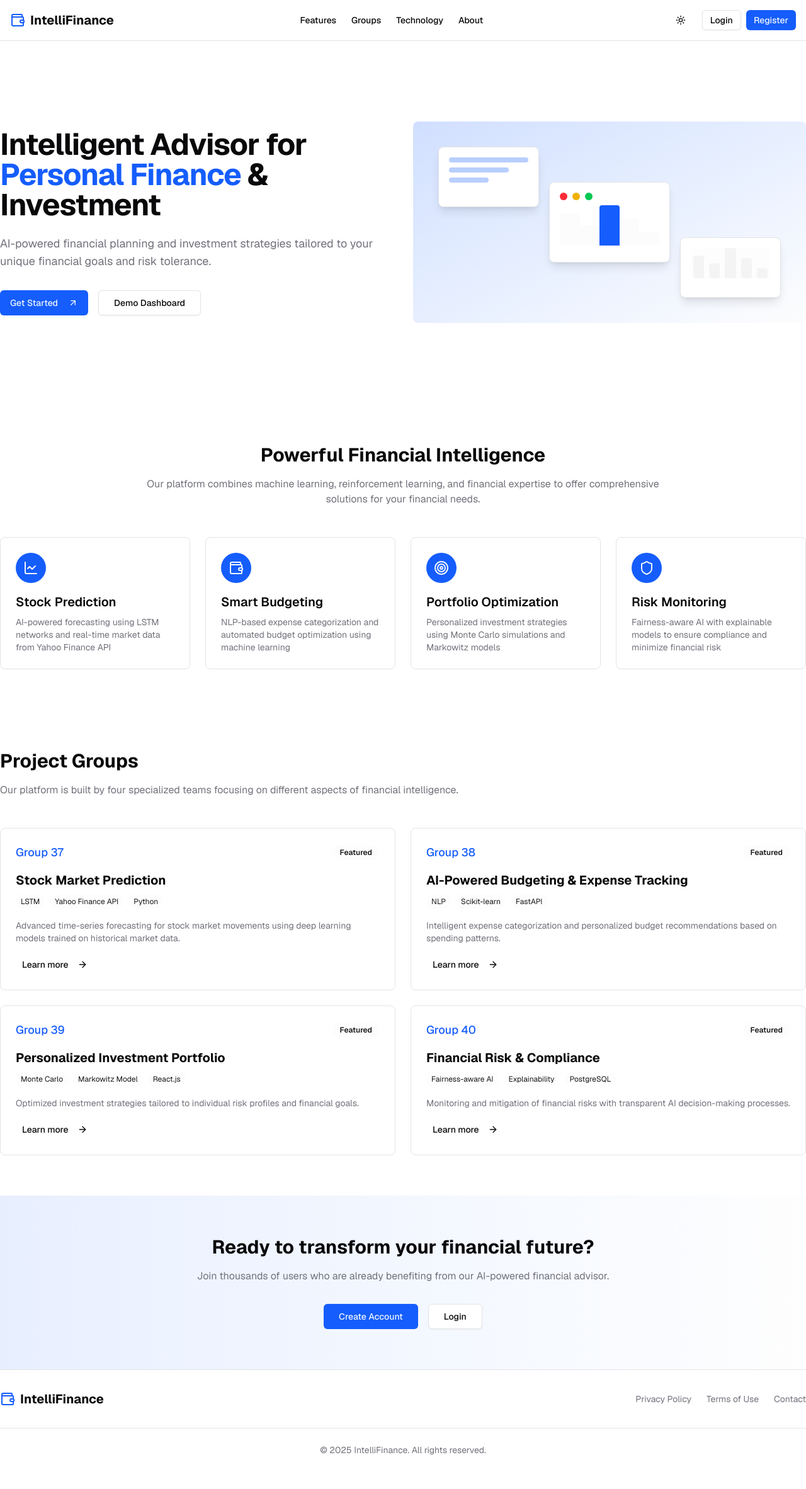
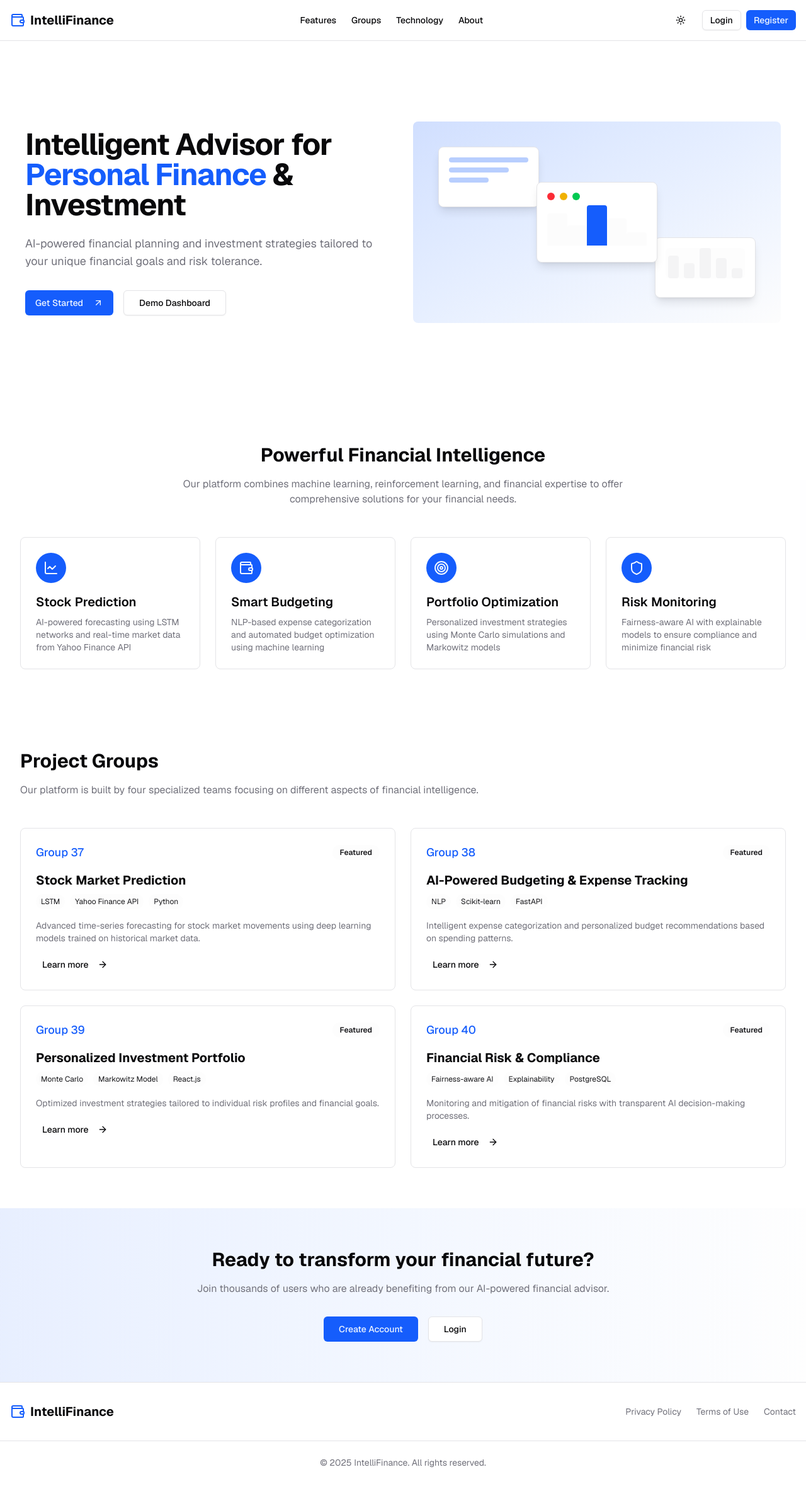
Before and after one commit to VithurshanS/intelligent-finance-advisor-frontend, a Next.js app: page / in a window 1280 px wide. Shown: the whole page at 63% size. Built offline with nearby package versions, Linux system fonts and the light colour scheme.

Commit message:
Update layout and page components: replace logo with link, adjust padding, and enhance structure for better layout consistency

```diff
--- a/src/app/(dashboard)/_components/sidebar-heading.tsx
+++ b/src/app/(dashboard)/_components/sidebar-heading.tsx
@@ -27,7 +27,7 @@ export function SidebarHeading() {
                             animate={{ opacity: 1, x: 0 }}
                             transition={{ duration: 0.3, ease: "easeOut" }}
                         >
-                            <span className="font-bold text-base">Spend Wise</span>
+                            <span className="font-bold text-base">IntelliFinance</span>
                             <span className="text-xs text-muted-foreground">Smart money management</span>
                         </motion.div>
                     )}
--- a/src/app/auth/layout.tsx
+++ b/src/app/auth/layout.tsx
@@ -1,6 +1,7 @@
 import React from "react";
 import { Wallet } from "lucide-react"
 import Image from "next/image";
+import Link from "next/link";
 
 export default function AuthLayout({children}: {
     children: React.ReactNode
@@ -9,10 +10,10 @@ export default function AuthLayout({children}: {
         <div className="grid min-h-svh lg:grid-cols-2">
             <div className="flex flex-col gap-4 p-6 md:p-6">
                 <div className="flex justify-start gap-2">
-                    <div className="flex items-center gap-2">
+                    <Link href={'/'} className="flex items-center gap-2">
                         <Wallet className="h-6 w-6 text-primary"/>
                         <span className="font-bold text-xl">IntelliFinance</span>
-                    </div>
+                    </Link>
                 </div>
                 {children}
             </div>
--- a/src/app/layout.tsx
+++ b/src/app/layout.tsx
@@ -28,7 +28,7 @@ export default function RootLayout({
                 enableSystem
                 disableTransitionOnChange
             >
-            {children}
+                {children}
             </ThemeProvider>
         </div>
         <ToastContainer/>
--- a/src/app/page.tsx
+++ b/src/app/page.tsx
@@ -2,6 +2,7 @@ import React from 'react';
 import {ModeToggle} from "@/components/ThemeProvider";
 import {ArrowRight, LineChart, Shield, Target, Wallet, ArrowUpRight, LucideIcon} from 'lucide-react';
 import {Button} from "@/components/ui/button";
+import Link from "next/link";
 
 const FeatureCard = ({icon, title, description, color}: {
     icon: LucideIcon,
@@ -50,14 +51,14 @@ const GroupSection = ({number, title, technologies, description}: {
 
 export default function Home() {
     return (
-        <div className="min-h-screen flex flex-col">
+        <div className="flex flex-col min-h-screen w-full">
             {/* Navigation Bar */}
-            <header className="border-b sticky top-0 z-50 w-full bg-background/95 backdrop-blur px-4">
-                <div className="container flex h-16 items-center justify-between">
-                    <div className="flex items-center gap-2">
+            <header className="border-b sticky top-0 z-50 bg-background/95 backdrop-blur w-full px-4">
+                <div className="flex h-16 items-center justify-between w-full">
+                    <Link href={'/'} className="flex items-center gap-2">
                         <Wallet className="h-6 w-6 text-primary"/>
                         <span className="font-bold text-xl">IntelliFinance</span>
-                    </div>
+                    </Link>
                     <nav className="hidden md:flex items-center gap-6">
                         <a href="#" className="text-sm font-medium hover:text-primary transition-colors">Features</a>
                         <a href="#" className="text-sm font-medium hover:text-primary transition-colors">Groups</a>
@@ -79,7 +80,7 @@ export default function Home() {
             </header>
 
             {/* Hero Section */}
-            <section className="py-20 md:py-32 container">
+            <section className="py-20 md:py-32 container px-10">
                 <div className="grid md:grid-cols-2 gap-8 items-center">
                     <div>
                         <h1 className="text-3xl md:text-5xl font-bold tracking-tight mb-6">
@@ -138,7 +139,7 @@ export default function Home() {
             </section>
 
             {/* Features Section */}
-            <section className="py-16 bg-secondary/5">
+            <section className="py-16 bg-secondary/5 px-8">
                 <div className="container">
                     <div className="text-center mb-12">
                         <h2 className="text-3xl font-bold mb-4">Powerful Financial Intelligence</h2>
@@ -177,7 +178,7 @@ export default function Home() {
             </section>
 
             {/* Groups Section */}
-            <section className="py-16 container">
+            <section className="py-16 container px-8">
                 <div className="mb-12">
                     <h2 className="text-3xl font-bold mb-4">Project Groups</h2>
                     <p className="text-muted-foreground">
@@ -233,12 +234,12 @@ export default function Home() {
 
             {/* Footer */}
             <footer className="py-8 border-t mt-auto">
-                <div className="container">
-                    <div className="flex flex-col md:flex-row justify-between items-center">
-                        <div className="flex items-center gap-2 mb-4 md:mb-0">
+                <div className="flex flex-col w-full">
+                    <div className="flex flex-col md:flex-row justify-between items-center px-4">
+                        <Link href={'/'} className="flex items-center gap-2 mb-4 md:mb-0">
                             <Wallet className="h-6 w-6 text-primary"/>
                             <span className="font-bold text-xl">IntelliFinance</span>
-                        </div>
+                        </Link>
                         <div className="flex gap-6">
                             <a href="#" className="text-sm text-muted-foreground hover:text-primary">Privacy Policy</a>
                             <a href="#" className="text-sm text-muted-foreground hover:text-primary">Terms of Use</a>
```
